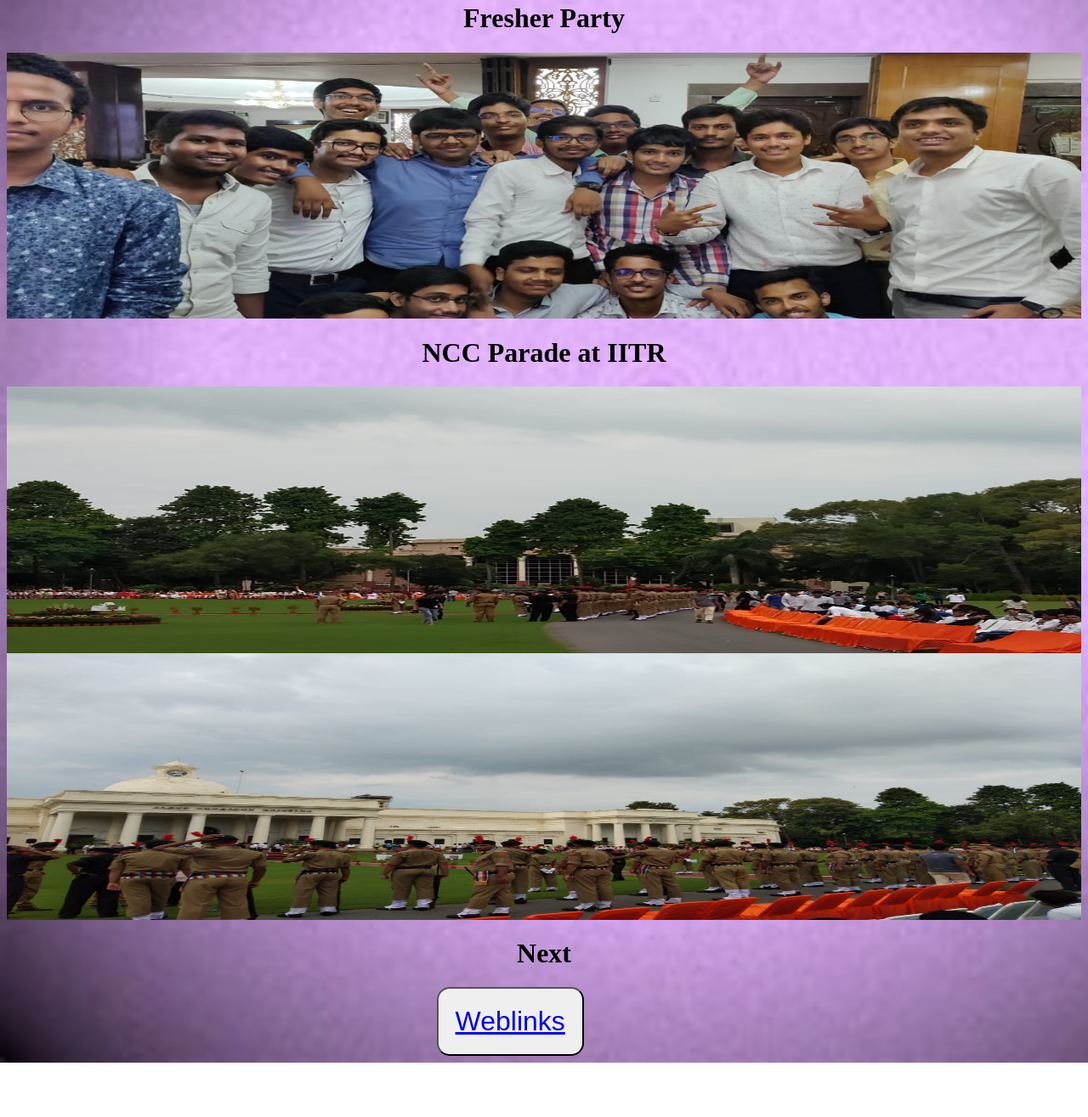
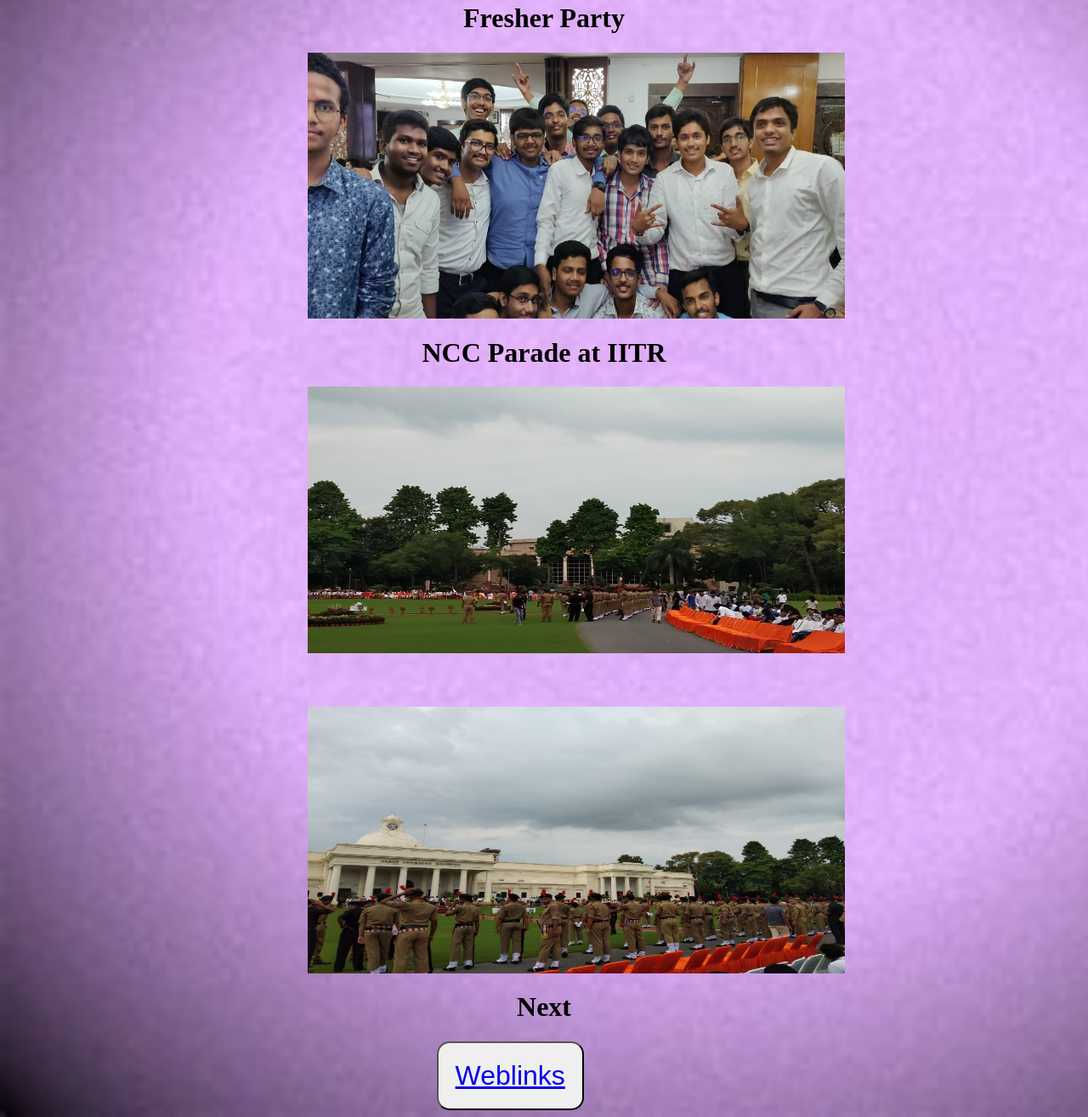
Before and after one commit to shubham4019/My-Portfolio, a plain HTML site: page memo.html in a window 1280 px wide. Shown: the part 296-1611 px from the top of the page at 85% size. Before the commit the page ends 1547 px from the top, so only its background shows below. Drawn offline with Linux system fonts and the light colour scheme.

Commit message:
Chnaged target option

```diff
--- a/memo.html
+++ b/memo.html
@@ -15,11 +15,11 @@
 	<li><a href="coninf.html">Contact Information</a></li>
 	</ul>
 	<h1 align="center">Fresher Party</h1>
-	<img src="img1.jpg" width="100%" height="40%">
+	<img src="img1.jpg" width="50%" height="40%" style="margin-left: 28%">
 	<h1 align="center">NCC Parade at IITR</h1>
-	<img src="img2.jpg" width="100%" height="40%">
-	<img src="img3.jpg" width="100%" height="40%">
+	<img src="img2.jpg"  width="50%" height="40%" style="margin-left: 28%;">
+	<img src="img3.jpg" width="50%" height="40%" style="margin-left: 28%; margin-top: 5%;">
 	<h1 align="center">Next</h1>
-	<button style="border-radius:15px; font-size:32; padding:20px; margin-left:40%"><a href="weblink.html" target="_blank">Weblinks</a></button>
+	<button style="border-radius:15px; font-size:32; padding:20px; margin-left:40%"><a href="weblink.html">Weblinks</a></button>
 </body>
 </html>
```
Also changed, not shown: Ed.html (+2 -2 lines), blogs.html (+1 -1 lines), index.html (+1 -1 lines), proexp.html (+1 -1 lines).
